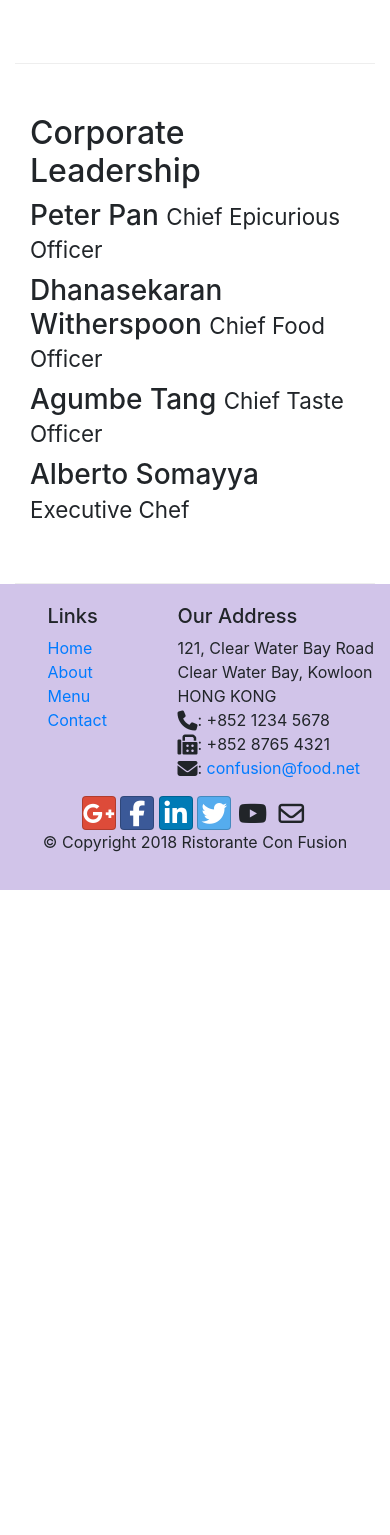
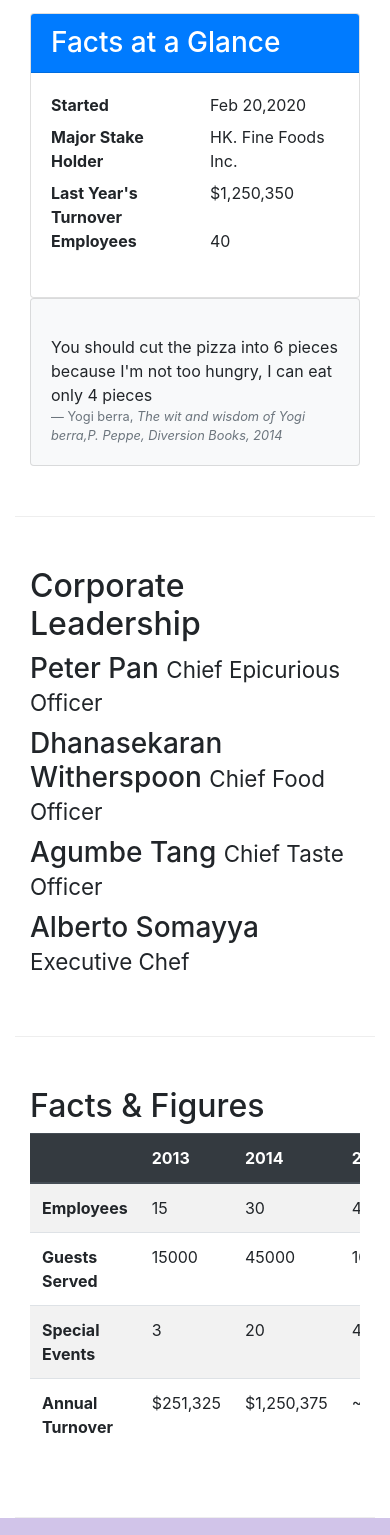
Before and after one commit to ZaidAhmad-dev/Bootstrap4, a website: page conFusion/aboutus.html in a window 390 px wide. Shown: the part 1036-2571 px from the top of the page. Before the commit the page ends 1926 px from the top, so only its background shows below. Drawn offline with nearby package versions, Linux system fonts and the light colour scheme.

Commit message:
Added table and two cards with footer. Used blockquote and blockquoter footer with bootstrap classes.

```diff
--- a/conFusion/aboutus.html
+++ b/conFusion/aboutus.html
@@ -81,10 +81,34 @@
                 <p>The restaurant traces its humble beginnings to <em>The Frying Pan</em>, a successful chain started by
                     our CEO, Mr. Peter Pan, that featured for the first time the world's best cuisines in a pan.</p>
             </div>
-            <div class="col-sm-6">
+            <div class="col-sm">
+                <div class="card">
+                    <h3 class="card-header bg-primary text-white">Facts at a Glance</h2>
+                        <div class="card-body">
+                            <dl class="row">
+                                <dt class="col-6">Started</dt>
+                                <dd class="col-6">Feb 20,2020</dd>
+                                <dt class="col-6">Major Stake Holder</dt>
+                                <dd class="col-6">HK. Fine Foods Inc.</dd>
+                                <dt class="col-6">Last Year's Turnover</dt>
+                                <dd class="col-6">$1,250,350</dd>
+                                <dt class="col-6">Employees</dt>
+                                <dd class="col-6">40</dd>
+                            </dl>
+                        </div>
+                </div>
+            </div>
+            <div class="col-12">
+                <div class="card card-body bg-light">
+                    <blockquote class="blockquote"></blockquote>
+                    <p class="mb-0">You should cut the pizza into 6 pieces because I'm not too hungry, I can eat only 4 pieces</p>
+                    <footer class="blockquote-footer">Yogi berra,
+                        <cite title="source-title">The wit and wisdom of Yogi berra,P. Peppe, Diversion Books, 2014</cite>
+                    </footer>
+
+                </div>
             </div>
         </div>
-
 
         <div class="row row-content">
             <div class="col-12 col-sm-12">
@@ -111,6 +135,50 @@
                     having worked closely with whos-who in the culinary world, he specializes in creating mouthwatering
                     Indo-Italian fusion experiences. He says, <em>Put together the cuisines from the two craziest
                         cultures, and you get a winning hit! Amma Mia!</em></p>
+            </div>
+        </div>
+
+        <div class="row row-content">
+            <div class="col-12 col-sm-9">
+                <h2>Facts &amp; Figures</h2>
+                <div class="table-responsive">
+                    <table class="table table-striped">
+                        <thead class="thead-dark">
+                            <tr>
+                                <th>&nbsp;</th>
+                                <th>2013</th>
+                                <th>2014</th>
+                                <th>2015</th>
+                            </tr>
+                        </thead>
+                        <tbody>
+                            <tr>
+                                <th>Employees</th>
+                                <td>15</td>
+                                <td>30</td>
+                                <td>40</td>
+                            </tr>
+                            <tr>
+                                <th>Guests Served</th>
+                                <td>15000</td>
+                                <td>45000</td>
+                                <td>100,000</td>
+                            </tr>
+                            <tr>
+                                <th>Special Events</th>
+                                <td>3</td>
+                                <td>20</td>
+                                <td>45</td>
+                            </tr>
+                            <tr>
+                                <th>Annual Turnover</th>
+                                <td>$251,325</td>
+                                <td>$1,250,375</td>
+                                <td>~$3,000,000</td>
+                            </tr>
+                        </tbody>
+                    </table>
+                </div>
             </div>
         </div>
 
```
